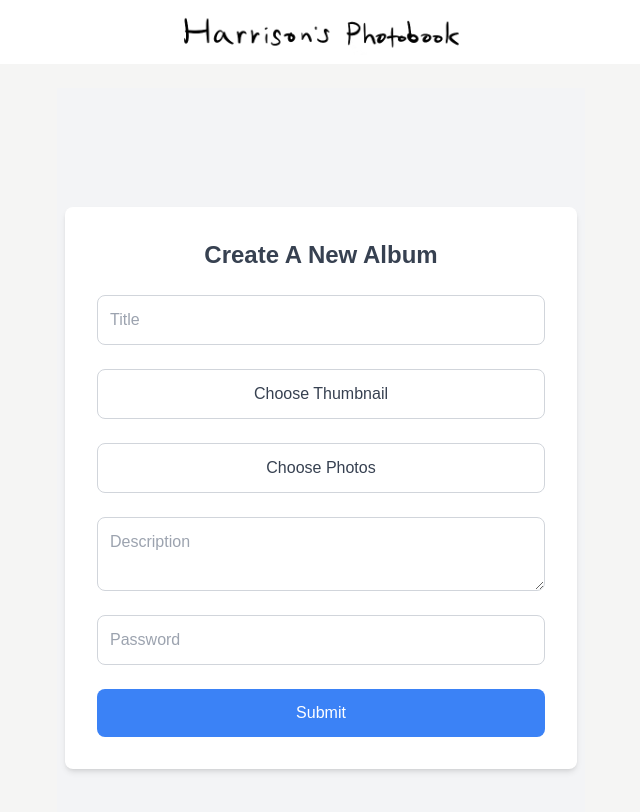
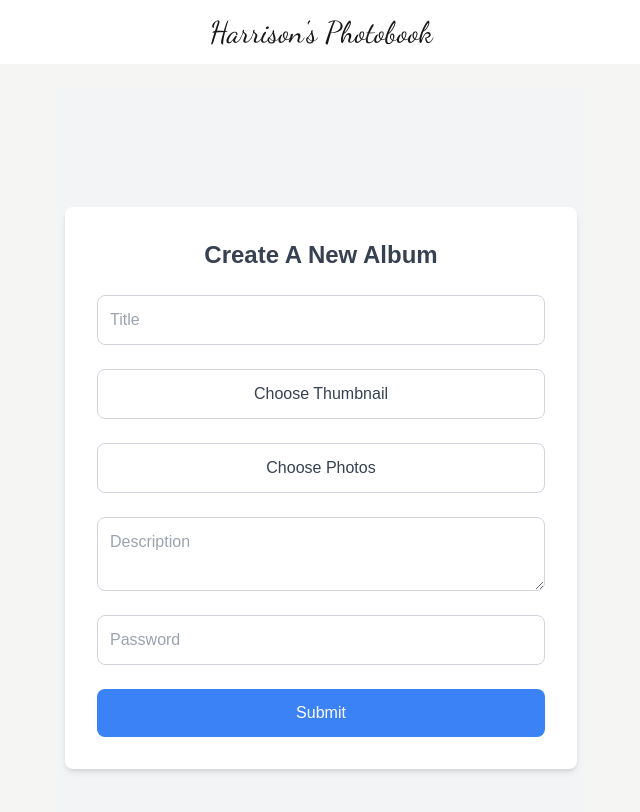
Before and after one commit to hhkimmm9/photobook, a Next.js app: page /upload in a window 1280 px wide. Shown: the top 812 px of the page, without its empty margins (319-959 px from the left). Built offline with nearby package versions, Linux system fonts and the light colour scheme.

Commit message:
Integrate Dancing Script font into Header and PhotoCard components for enhanced typography; remove unused font import from layout

```diff
--- a/src/app/(components)/(layouts)/Header.tsx
+++ b/src/app/(components)/(layouts)/Header.tsx
@@ -1,5 +1,10 @@
-import Image from "next/image";
+import { Dancing_Script } from 'next/font/google';
 import Link from "next/link";
+
+const dancingScript = Dancing_Script({
+  subsets: ['latin'],
+  weight: ['400', '700'],
+});
 
 const Header = () => {
   return (
@@ -8,11 +13,8 @@ const Header = () => {
       backdrop-blur bg-opacity-70 bg-white
       flex items-center justify-center
     ">
-      <Link href="/">
-        <Image src="/images/logo.png" alt="Logo - Harrison's Photobook"
-          width={300} height={168}
-          className="object-contain h-full"
-        />
+      <Link href="/" className={`${dancingScript.className} text-3xl`}>
+        Harrison&apos;s Photobook
       </Link>
     </header>
   );
--- a/src/app/(pages)/[id]/(components)/PhotoCard.tsx
+++ b/src/app/(pages)/[id]/(components)/PhotoCard.tsx
@@ -1,9 +1,15 @@
 "use client"
 
+import { Dancing_Script } from 'next/font/google';
 import { useState, useEffect } from "react"
 import { CldImage } from "next-cloudinary"
 import { HiChatBubbleBottomCenterText } from "react-icons/hi2"
 import { IPhoto, IComment } from "@/interfaces"
+
+const dancingScript = Dancing_Script({
+  subsets: ['latin'],
+  weight: ['400', '700'],
+});
 
 interface PhotoCardProps {
   photo: IPhoto
@@ -75,9 +81,7 @@ const PhotoCard = ({ photo, showPhoto }: PhotoCardProps) => {
 
         {/* top comment */}
         <div className="flex-grow mt-4">
-          <div className="h-full py-8 flex justify-center items-center text-xl"
-            style={{ fontFamily: "'Dancing Script', cursive" }}
-          >
+          <div className={`h-full py-8 flex justify-center items-center text-3xl ${dancingScript.className}`}>
             {topComment?.text ?? "No comments available yet"}
           </div>
         </div>
--- a/src/app/layout.tsx
+++ b/src/app/layout.tsx
@@ -1,12 +1,6 @@
-import { Dancing_Script } from 'next/font/google';
 import type { Metadata } from "next";
 import "./globals.css";
 import LayoutWrapper from "@/app/(components)/(layouts)/LayoutWrapper";
-
-const dancingScript = Dancing_Script({
-  subsets: ['latin'],
-  weight: ['400', '700'],
-});
 
 export const metadata: Metadata = {
   title: "Create Next App",
@@ -19,7 +13,7 @@ export default function RootLayout({
   children: React.ReactNode;
 }>) {
   return (
-    <html lang="en" className={dancingScript.className}>
+    <html lang="en">
       <body className="antialiased">
         <LayoutWrapper>
           { children }
```
Also changed, not shown: public/images/logo.png (deleted).
